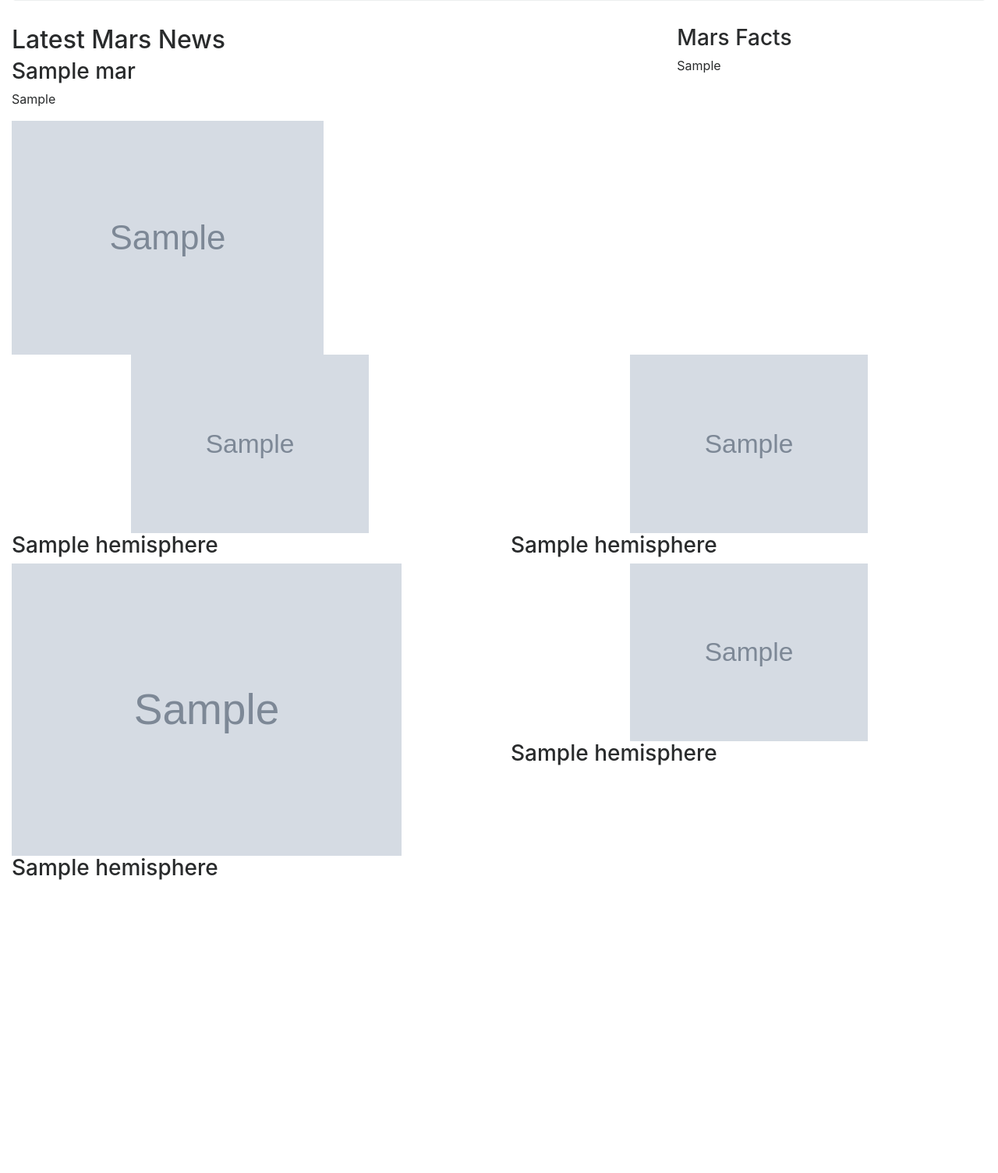
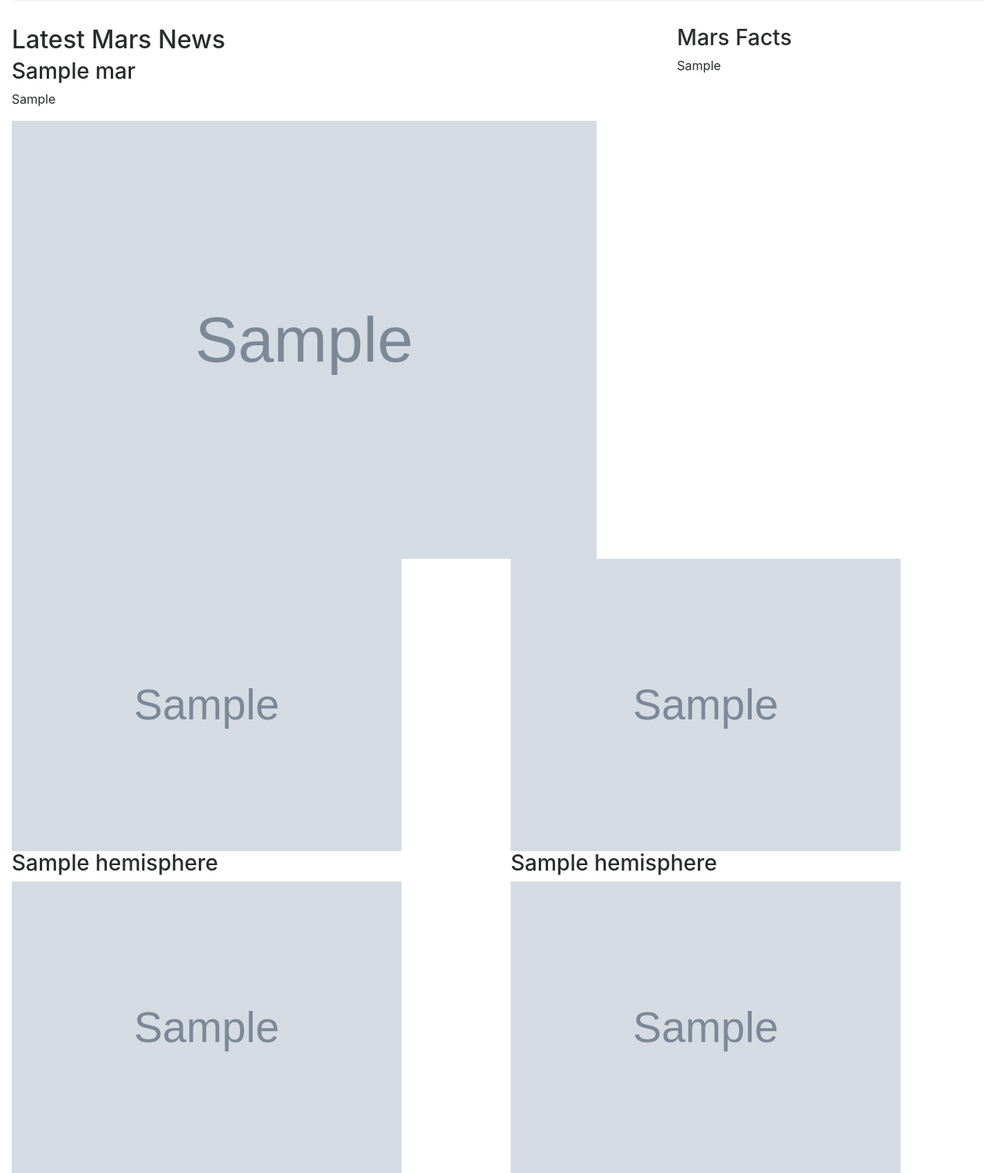
Before and after one commit to ehislope/web-scraping-challenge, a Flask app: page / in a window 1280 px wide. Shown: the part 233-1738 px from the top of the page at 78% size. Before the commit the page ends 1362 px from the top, so only its background shows below. Run offline with Flask 2, Linux system fonts and the light colour scheme; grey boxes marked "Sample" are stand-in pictures; a database or web service that is not in the repository returns one stand-in record (values such as "Sample title"); some libraries are stand-ins or nearby versions.

Commit message:
updating app.py

```diff
--- a/templates/index.html
+++ b/templates/index.html
@@ -42,7 +42,7 @@
 					<p>
 						{{ mars.news_paragraph }}
 					</p>
-					<img src={{ mars.featured_image }} alt="JPL Featured Image"/>
+					<img src={{ mars.featured_image_url }} width=750 alt="JPL Featured Image"/>
 				</div>
 				<div class="col-md-4">
 					<h3>Mars Facts</h3>
@@ -53,15 +53,15 @@
 			</div>
 			<div class="row">
 				<div class="col-md-6">
-					<img src={{ mars.hemispheres[0]['image_url'] }} width = 500 class="center" alt="An image of the Cerberus Hemisphere of Mars"/>
+					<img src={{ mars.hemispheres[0]['image_url'] }} width = 500 alt="An image of the Cerberus Hemisphere of Mars"/>
 					<h3>{{ mars.hemispheres[0]['title'] }}</h3>
-					<img src={{ mars.hemispheres[1]['image_url'] }} width = 500 class="Center"alt="An image of the Cerberus Hemisphere of Mars"/>
+					<img src={{ mars.hemispheres[1]['image_url'] }} width = 500 alt="An image of the Cerberus Hemisphere of Mars"/>
 					<h3>{{ mars.hemispheres[1]['title'] }}</h3>
 				</div>
 				<div class="col-md-6">
-					<img src={{ mars.hemispheres[2]['image_url'] }} width = 500 class="center" alt="An image of the Cerberus Hemisphere of Mars"/>
+					<img src={{ mars.hemispheres[2]['image_url'] }} width = 500 alt="An image of the Cerberus Hemisphere of Mars"/>
 					<h3>{{ mars.hemispheres[2]['title'] }}</h3>
-					<img src={{ mars.hemispheres[3]['image_url'] }} width = 500 class="center" alt="An image of the Cerberus Hemisphere of Mars"/>
+					<img src={{ mars.hemispheres[3]['image_url'] }} width = 500 alt="An image of the Cerberus Hemisphere of Mars"/>
 					<h3>{{ mars.hemispheres[2]['title'] }}</h3>
 				</div>
 				</div>
```
Also changed, not shown: README.md.
